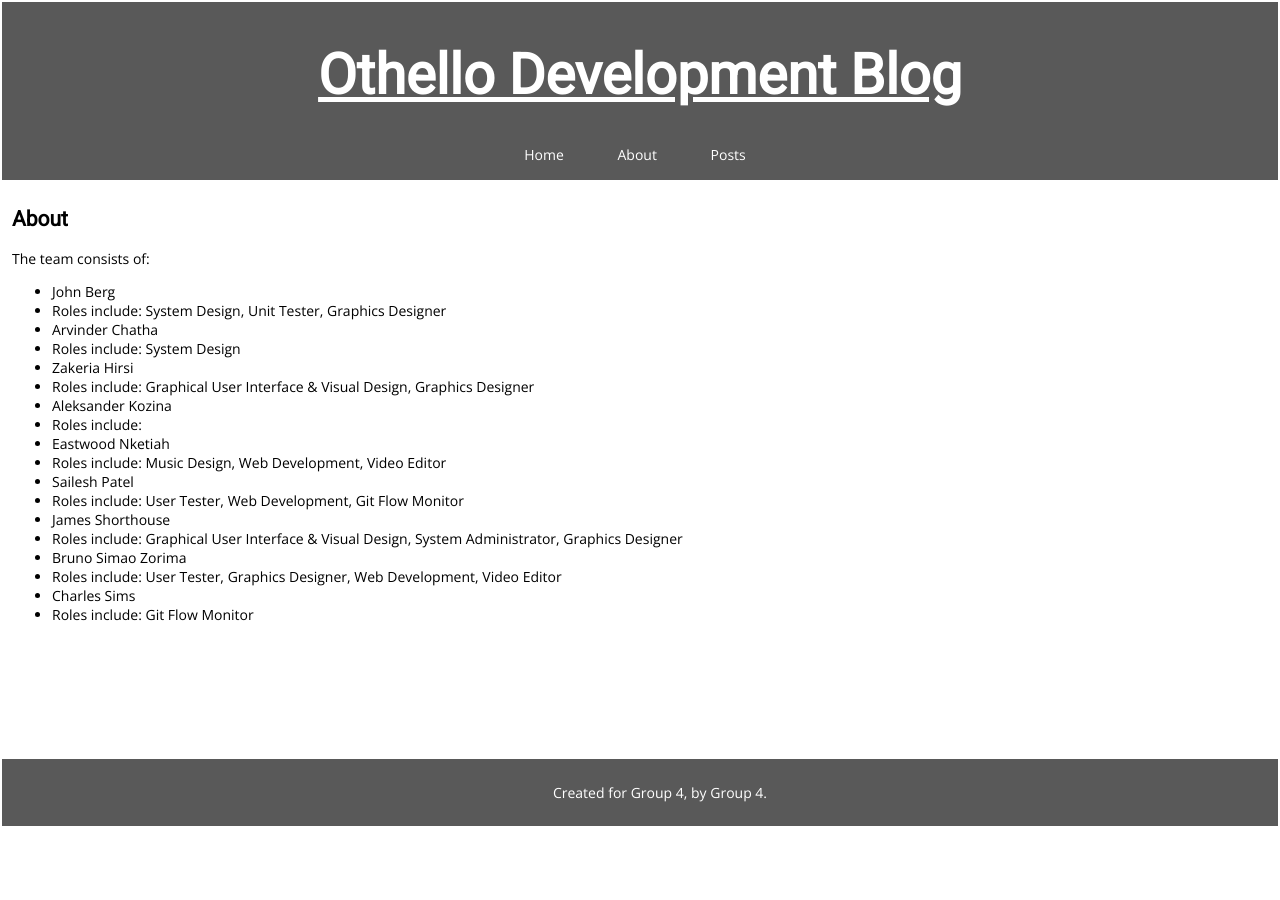
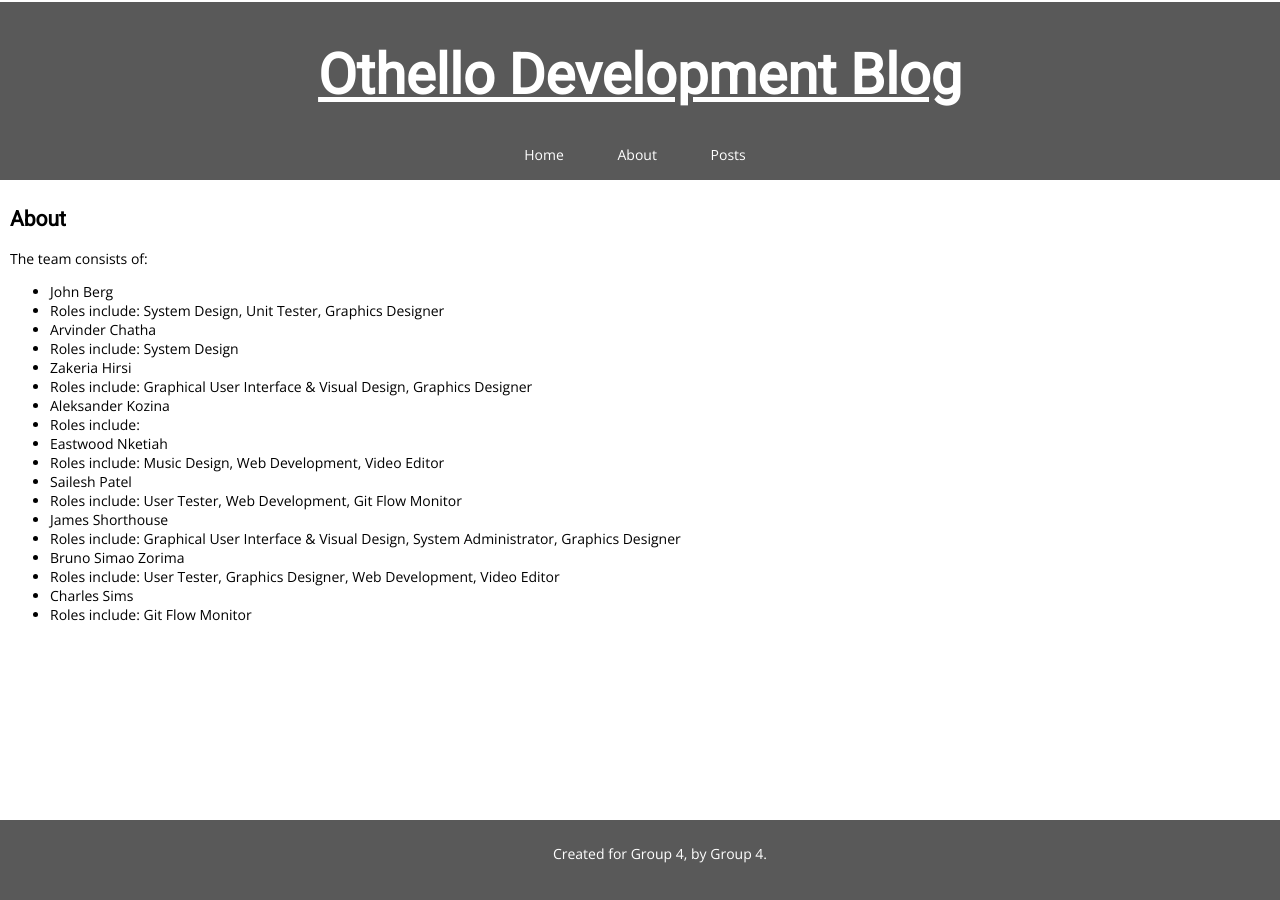
Before and after one commit to SaileshPatel/othello-website, a Jekyll site: the page built from about.html, in a window 1280 px wide. Built offline with Jekyll 4.4.1, drawn with Linux system fonts in a browser that asks for light colours.

Commit message:
fixes #2 correctly

```diff
--- a/about.html
+++ b/about.html
@@ -4,8 +4,7 @@
 permalink: /about/
 ---
 
-
-<div id="about">
+<div>
   <p>The team consists of:</p>
   <ul>
     {% for member in site.team %}
--- a/css/main.scss
+++ b/css/main.scss
@@ -30,8 +30,10 @@
 body {
   background-color: white;
   margin: 0;
-  padding: 2px;
+  // top right bottom
+  padding: 2px 0px 60px;
   height: 100%;
+  margin-bottom: 60px;
 }
 
 header {
@@ -69,10 +71,12 @@
   background-color: #595959;
   color: white;
   text-align: center;
+  position: fixed;
+  width: 100%;
+  height: 60px;
 }
 
 #container {
   padding: 10px;
   flex: auto;
-  height: 559px;
 }
```
